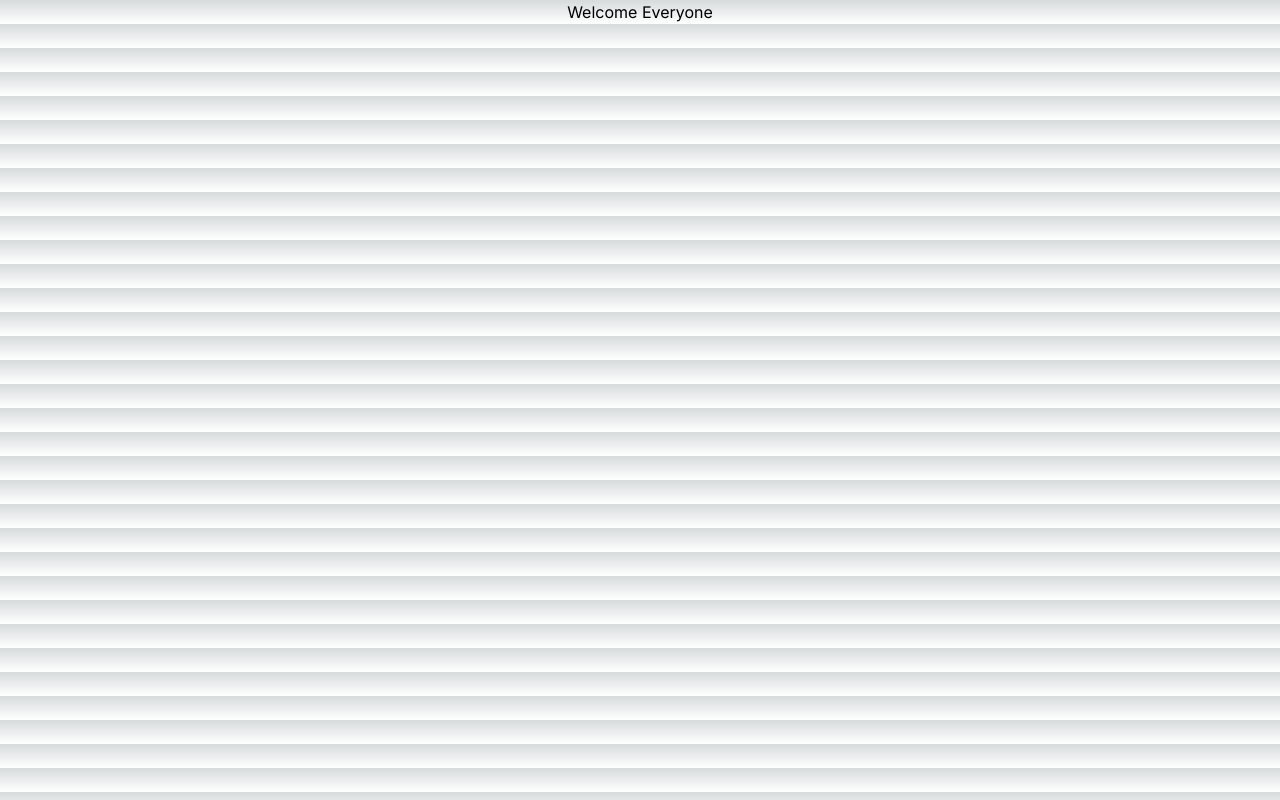
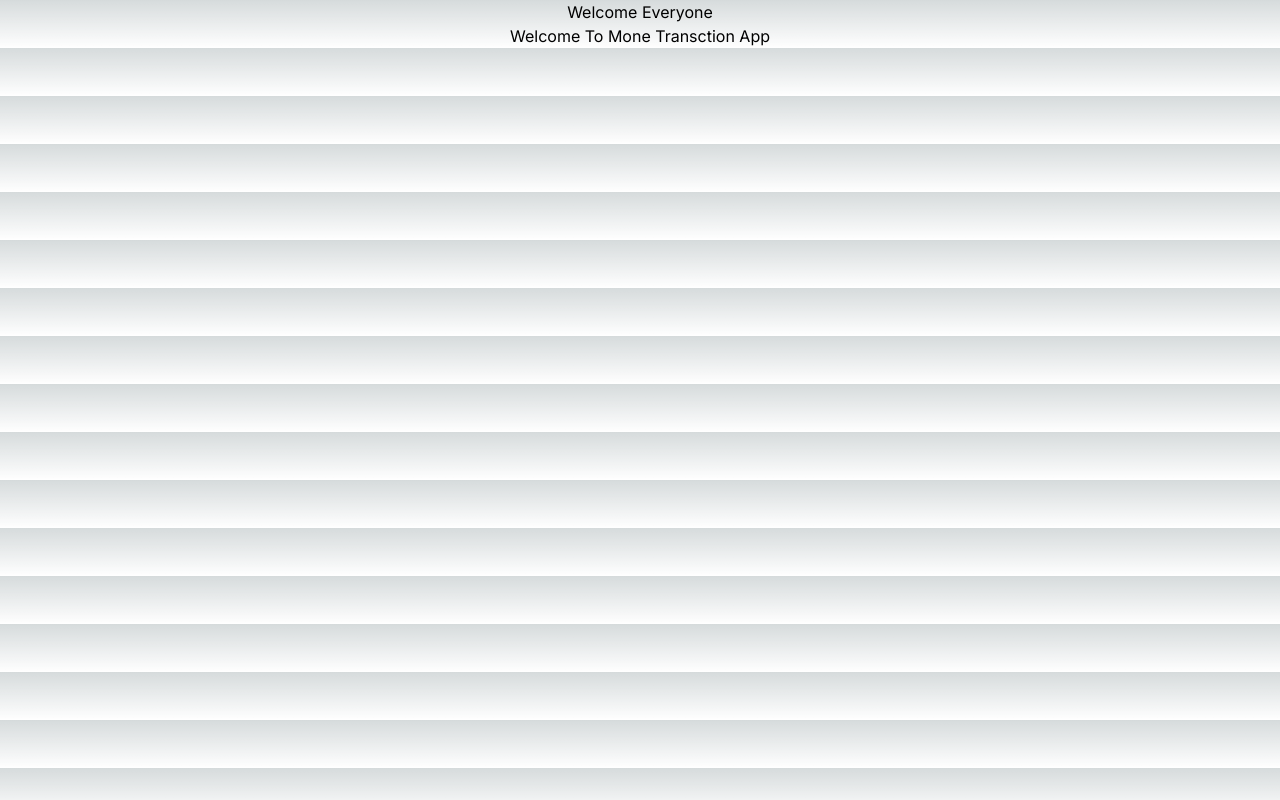
Before and after one commit to saarif23/money-transaction-client, a Next.js app: page / in a window 1280 px wide. Built offline with nearby package versions, Linux system fonts and the light colour scheme.

Commit message:
brance create

```diff
--- a/src/app/page.tsx
+++ b/src/app/page.tsx
@@ -4,6 +4,7 @@ export default function Home() {
   return (
     <main>
       <h1 className="text-center">Welcome Everyone</h1>
+      <h1 className="text-center">Welcome  To Mone Transction App</h1>
     </main>
   );
 }
```
